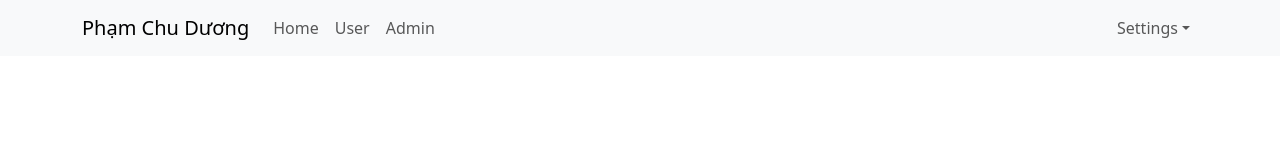
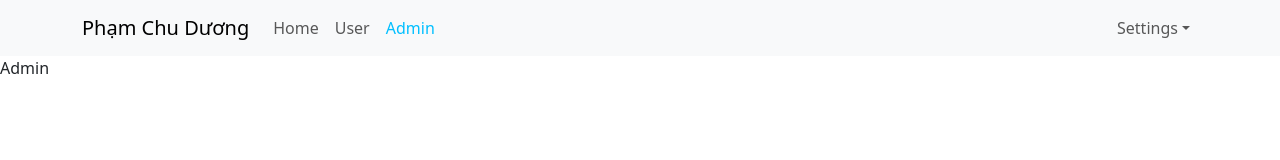
Before and after one commit to devphamduong/React-hook-basic, a React (Create React App) app: page /admin in a window 1280 px wide. Shown: the top 160 px of the page. Built offline with nearby package versions, Linux system fonts and the light colour scheme.

Commit message:
điều hướng trang

```diff
--- a/src/App.js
+++ b/src/App.js
@@ -1,11 +1,22 @@
 import './App.scss';
 import Header from './components/Header/Header';
+import { Outlet } from 'react-router-dom';
 
 const App = () => {
 
   return (
-    <div className="App">
-      <Header />
+    <div className="app-container">
+      <div className='header-container'>
+        <Header />
+      </div>
+      <div className='main-container'>
+        <div className='sideNav-container'>
+
+        </div>
+        <div className='app-content'>
+          <Outlet />
+        </div>
+      </div>
     </div>
   );
 };
--- a/src/App.scss
+++ b/src/App.scss
@@ -7,3 +7,15 @@ body {
   -moz-osx-font-smoothing: grayscale;
   box-sizing             : border-box;
 }
+
+.app-container {
+  .header-container {
+    .navbar-nav {
+      .nav-link {
+        &.active {
+          color: #00bfff;
+        }
+      }
+    }
+  }
+}
--- /dev/null
+++ b/src/components/Admin/Admin.js
@@ -0,0 +1,9 @@
+function Admin() {
+    return (
+        <div>
+            Admin
+        </div>
+    );
+}
+
+export default Admin;
--- a/src/components/Header/Header.js
+++ b/src/components/Header/Header.js
@@ -2,27 +2,26 @@ import Container from 'react-bootstrap/Container';
 import Nav from 'react-bootstrap/Nav';
 import Navbar from 'react-bootstrap/Navbar';
 import NavDropdown from 'react-bootstrap/NavDropdown';
+import { NavLink } from 'react-router-dom';
 import './Header.scss';
 
 function Header() {
     return (
         <Navbar bg="light" expand="lg">
             <Container>
-                <Navbar.Brand href="#home">Phạm Chu Dương</Navbar.Brand>
+                <NavLink to="/" className='navbar-brand'>Phạm Chu Dương</NavLink>
                 <Navbar.Toggle aria-controls="basic-navbar-nav" />
                 <Navbar.Collapse id="basic-navbar-nav">
                     <Nav className="me-auto">
-                        <Nav.Link href="#home">Home</Nav.Link>
-                        <Nav.Link href="#link">User</Nav.Link>
-                        <Nav.Link href="#link">Admin</Nav.Link>
+                        <NavLink to="/" className='nav-link'>Home</NavLink>
+                        <NavLink to="/user" className='nav-link'>User</NavLink>
+                        <NavLink to="/admin" className='nav-link'>Admin</NavLink>
                     </Nav>
                     <Nav>
                         <NavDropdown title="Settings" id="basic-nav-dropdown">
-                            <NavDropdown.Item href="#action/3.1">Login</NavDropdown.Item>
-                            <NavDropdown.Item href="#action/3.2">
-                                Logout
-                            </NavDropdown.Item>
-                            <NavDropdown.Item href="#action/3.3">Profile</NavDropdown.Item>
+                            <NavDropdown.Item>Login</NavDropdown.Item>
+                            <NavDropdown.Item>Logout</NavDropdown.Item>
+                            <NavDropdown.Item>Profile</NavDropdown.Item>
                         </NavDropdown>
                     </Nav>
                 </Navbar.Collapse>
--- /dev/null
+++ b/src/components/Home/HomePage.js
@@ -0,0 +1,9 @@
+function HomePage() {
+    return (
+        <div className="homepage-container">
+            Home
+        </div>
+    );
+}
+
+export default HomePage;
--- /dev/null
+++ b/src/components/User/User.js
@@ -0,0 +1,9 @@
+function User() {
+    return (
+        <div>
+            User
+        </div>
+    );
+}
+
+export default User;
--- a/src/index.js
+++ b/src/index.js
@@ -1,16 +1,28 @@
 import React from 'react';
 import ReactDOM from 'react-dom/client';
 import App from './App';
+import User from './components/User/User';
+import Admin from './components/Admin/Admin';
 import reportWebVitals from './reportWebVitals';
 import { Provider } from 'react-redux';
 import store from './redux/store';
 import 'bootstrap/dist/css/bootstrap.min.css';
+import { BrowserRouter, Routes, Route } from 'react-router-dom';
+import HomePage from './components/Home/HomePage';
 
 const root = ReactDOM.createRoot(document.getElementById('root'));
 root.render(
   <Provider store={store}>
     {/* <React.StrictMode> */}
-    <App />
+    <BrowserRouter>
+      <Routes>
+        <Route path='/' element={<App />}>
+          <Route index element={<HomePage />}></Route>
+          <Route path='/user' element={<User />}></Route>
+          <Route path='/admin' element={<Admin />}></Route>
+        </Route>
+      </Routes>
+    </BrowserRouter>
     {/* </React.StrictMode> */}
   </Provider>
 );
```
